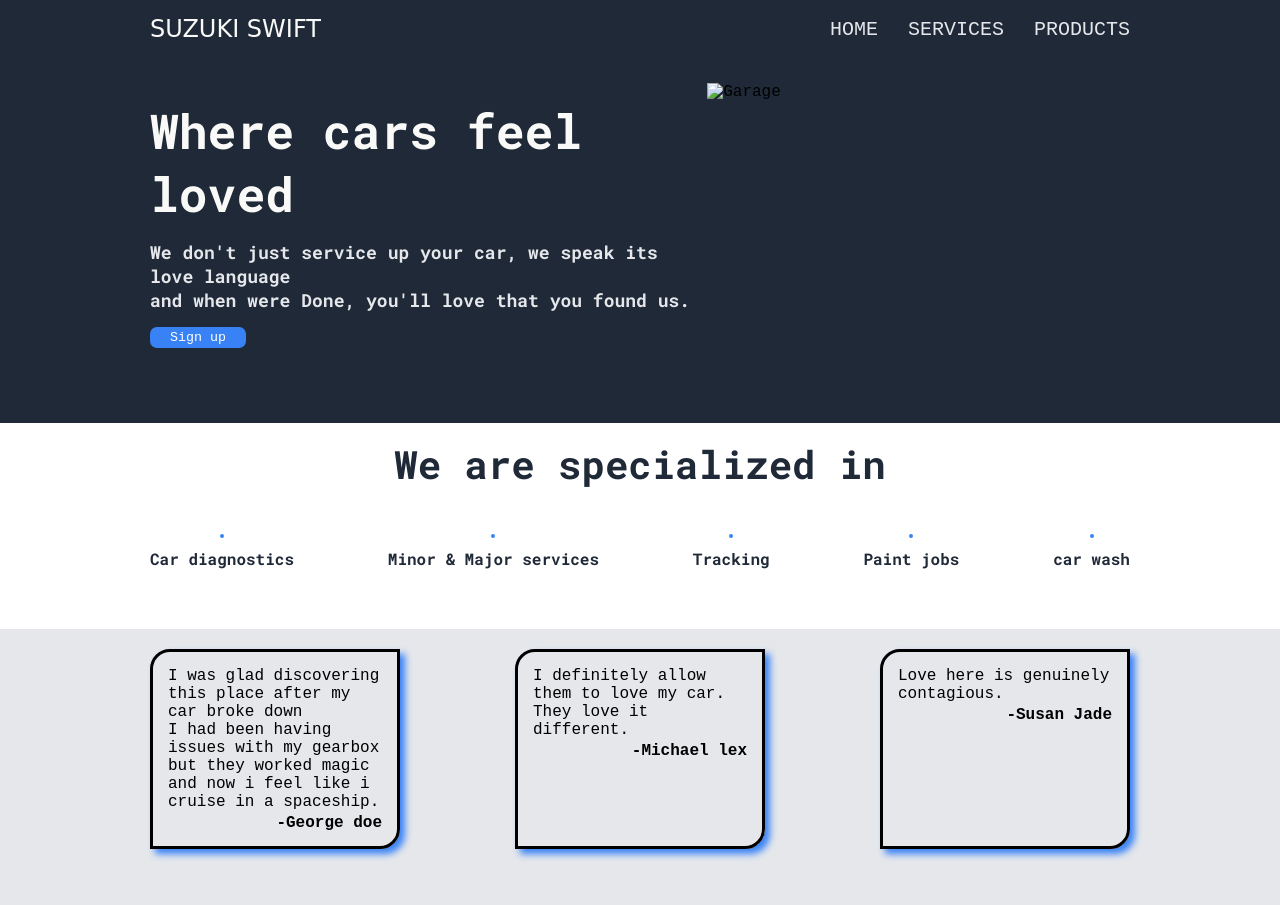
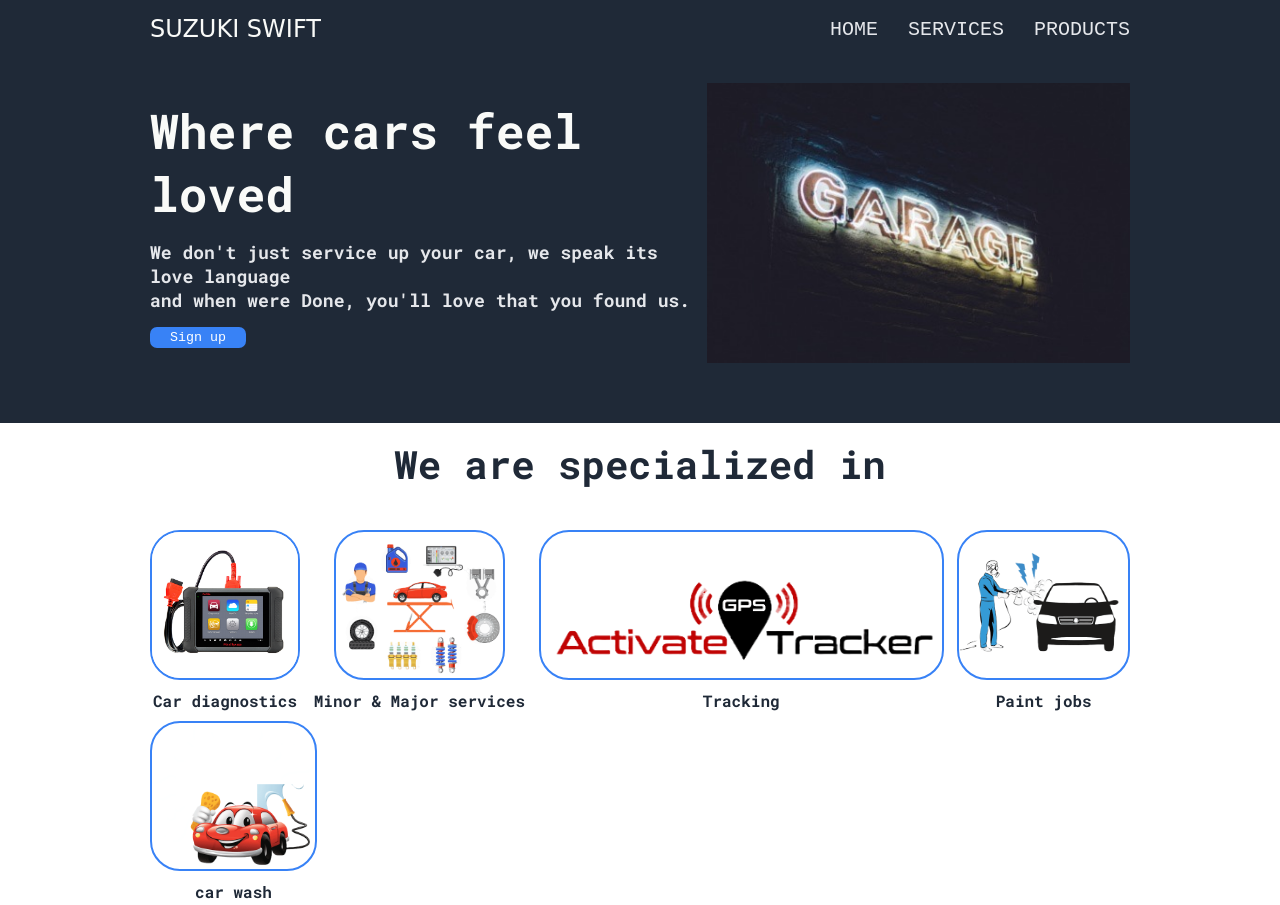
Before and after one commit to Magwar/landing-page, a plain HTML site: page index.html in a window 1280 px wide. Shown: the top 905 px of the page. Drawn offline with Linux system fonts and the light colour scheme; the site is published under a folder, as on GitHub Pages, so addresses that start at the root find nothing; a web font is replaced by a local one.

Commit message:
Rectified an error on images

```diff
--- a/index.html
+++ b/index.html
@@ -30,7 +30,7 @@
                     and when were Done, you'll love that you found us.</p>
                     <button>Sign up</button>
                     </div>
-                    <img src="/images/project.jpg" class="picture" alt="Garage">
+                    <img src="images/project.jpg" class="picture" alt="Garage">
                     <!-- <img src="swift_.png" class="pagepic"
                         alt="suzuki swift car"> -->
             </div>
@@ -39,23 +39,23 @@
             <div class="section-content">We are specialized in</div>
             <div class="projects">
                 <div class="services">
-                <img src="/images/machine.jpg" class="service-img" alt="">
+                <img src="images/machine.jpg" class="service-img" alt="">
                 <div class="text">Car diagnostics</div>
                 </div>
                 <div class="services">
-                <img src="/images/service.png" class="service-img" alt="">
+                <img src="images/service.png" class="service-img" alt="">
                 <div class="text">Minor & Major services</div>
                 </div>
                 <div class="services">
-                <img src="/images/track.png" class="service-img" alt="">
+                <img src="images/track.png" class="service-img" alt="">
                 <div class="text">Tracking</div>
                 </div>
                 <div class="services">
-                <img src="/images/paintjob.jpg" class="service-img" alt="">
+                <img src="images/paintjob.jpg" class="service-img" alt="">
                 <div class="text">Paint jobs</div>
                 </div>
                 <div class="services">
-                <img src="/images/wash.png" class="service-img" alt="">
+                <img src="images/wash.png" class="service-img" alt="">
                 <div class="text">car wash</div>
                 </div>
             </div>
```
